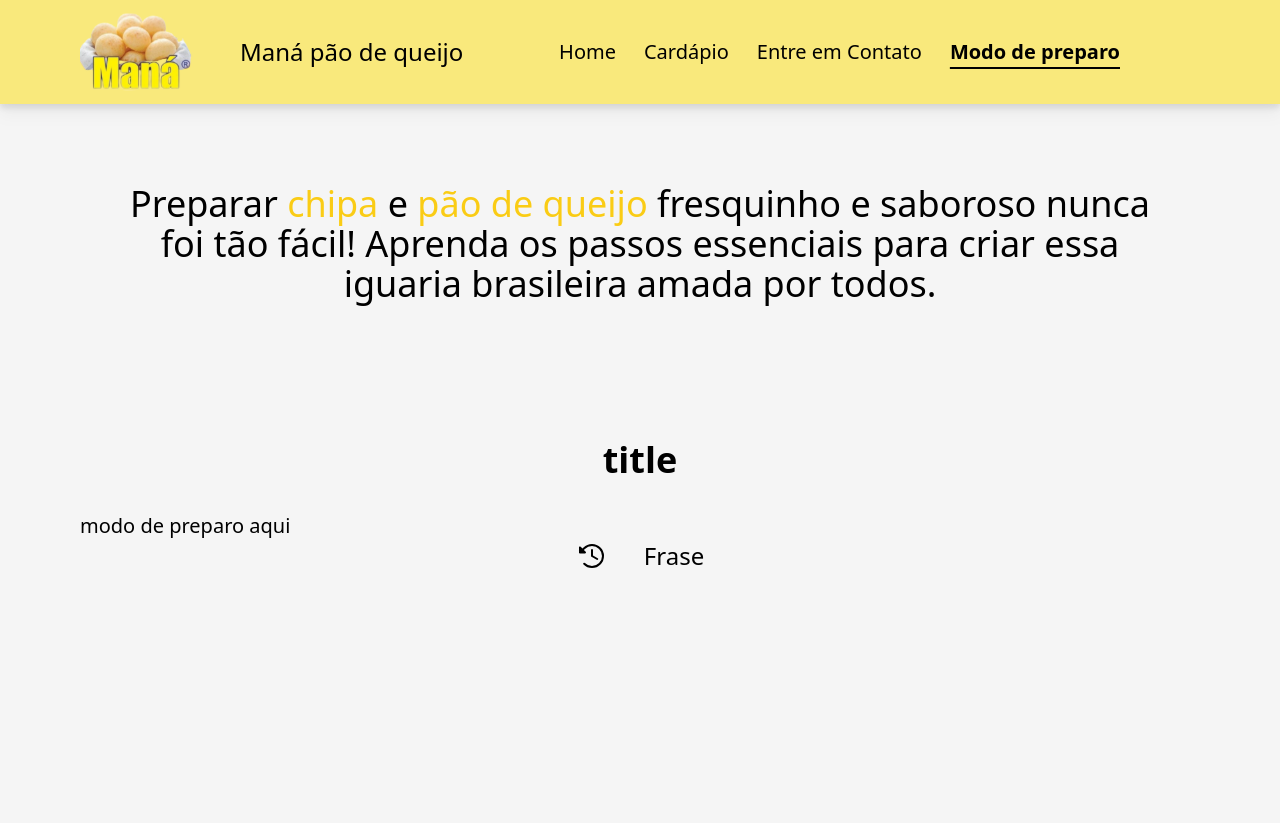
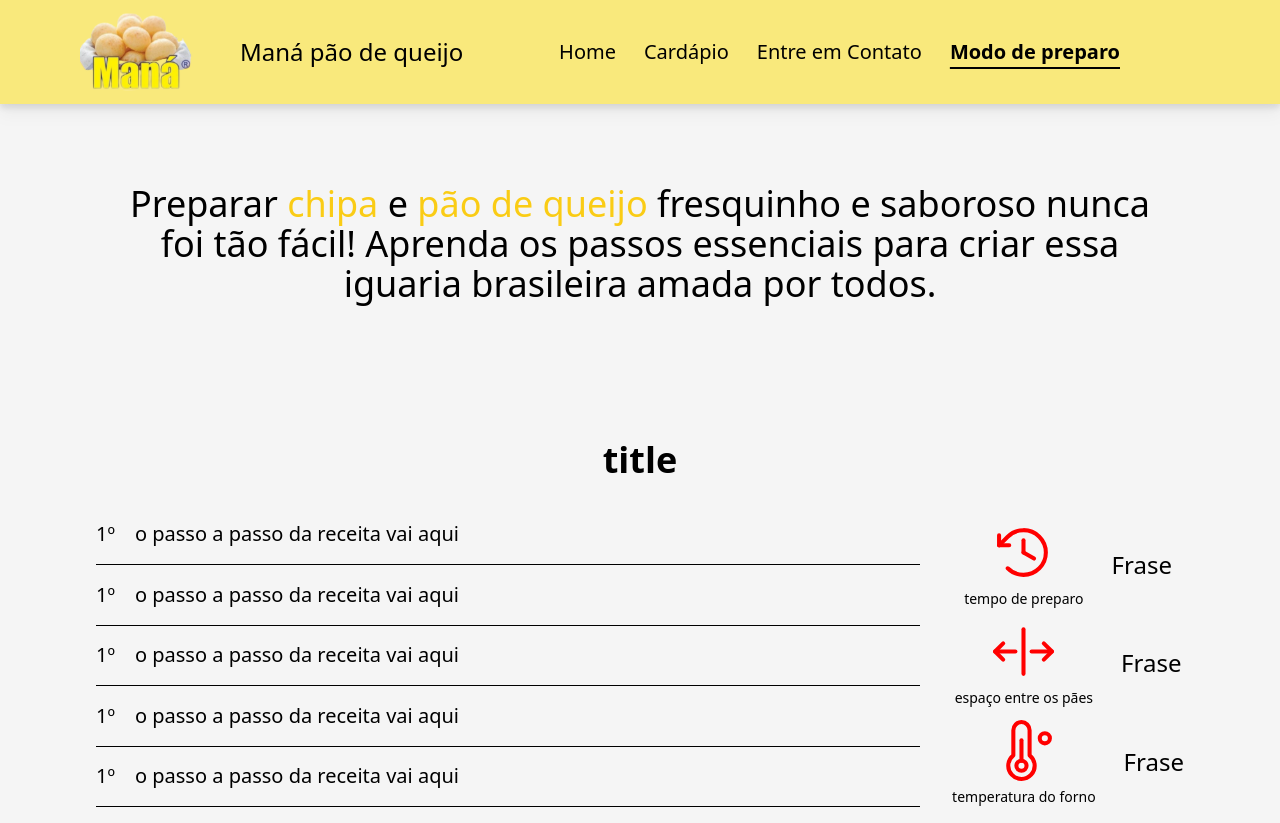
Before and after one commit to giovaniocan/cheese-bread, a Next.js app: page /recipe in a window 1280 px wide. Before the commit the page ends 800 px from the top, so only its background shows below. Built offline with nearby package versions, Linux system fonts and the light colour scheme.

Commit message:
Css from PrepareRecipe compnent is finished

```diff
--- a/src/components/PrepareRecipe/index.tsx
+++ b/src/components/PrepareRecipe/index.tsx
@@ -1,22 +1,102 @@
-import { ClockCounterClockwise } from 'phosphor-react'
+import {
+  ArrowsOutLineHorizontal,
+  ClockCounterClockwise,
+  Thermometer,
+} from 'phosphor-react'
 
 export function PrepareRecipe() {
   return (
-    <div className="flex flex-col gap-8">
+    <div className="flex flex-col gap-6">
       <div className="w-full flex justify-center">
         <h1 className="text-xl md:text-2xl lg:text-3xl xl:text-4xl font-semibold">
           title
         </h1>
       </div>
-      <div>
-        <div className="flex flex-col">
-          <span className="text-base md:text-lg lg:text-xl">
-            modo de preparo aqui
-          </span>
+      <div className="flex flex-col md:flex-row gap-8 p-4">
+        <div className="flex flex-1 flex-col gap-4">
+          <div className="flex flex-col gap-4">
+            <div className="flex gap-5 w-fullitems-center">
+              <span className="text-base md:text-lg lg:text-xl">{'1º'}</span>
+              <span className="text-base md:text-lg lg:text-xl">
+                o passo a passo da receita vai aqui
+              </span>
+            </div>
+            <div className="w-full h-[0.5px] bg-black"></div>
+          </div>
+
+          <div className="flex flex-col gap-4">
+            <div className="flex gap-5 w-fullitems-center">
+              <span className="text-base md:text-lg lg:text-xl">{'1º'}</span>
+              <span className="text-base md:text-lg lg:text-xl">
+                o passo a passo da receita vai aqui
+              </span>
+            </div>
+            <div className="w-full h-[0.5px] bg-black"></div>
+          </div>
+
+          <div className="flex flex-col gap-4">
+            <div className="flex gap-5 w-fullitems-center">
+              <span className="text-base md:text-lg lg:text-xl">{'1º'}</span>
+              <span className="text-base md:text-lg lg:text-xl">
+                o passo a passo da receita vai aqui
+              </span>
+            </div>
+            <div className="w-full h-[0.5px] bg-black"></div>
+          </div>
+
+          <div className="flex flex-col gap-4">
+            <div className="flex gap-5 w-fullitems-center">
+              <span className="text-base md:text-lg lg:text-xl">{'1º'}</span>
+              <span className="text-base md:text-lg lg:text-xl">
+                o passo a passo da receita vai aqui
+              </span>
+            </div>
+            <div className="w-full h-[0.5px] bg-black"></div>
+          </div>
+
+          <div className="flex flex-col gap-4">
+            <div className="flex gap-5 w-fullitems-center">
+              <span className="text-base md:text-lg lg:text-xl">{'1º'}</span>
+              <span className="text-base md:text-lg lg:text-xl">
+                o passo a passo da receita vai aqui
+              </span>
+            </div>
+            <div className="w-full h-[0.5px] bg-black"></div>
+          </div>
         </div>
-        <div className="flex justify-around lg:flex-col">
-          <div className="flex gap-9 items-center justify-center">
-            <ClockCounterClockwise size={32} weight="fill" />
+
+        <div className="flex justify-between lg:flex-col">
+          <div className="flex flex-col lg:flex-row gap-4 md:gap-7 items-center justify-center">
+            <div className="flex flex-col gap-1 items-center">
+              <ClockCounterClockwise size={65} color="#FF0000" />
+              <span className="text-xs text-center md:text-sm ">
+                tempo de preparo
+              </span>
+            </div>
+            <span className="text-base md:text-lg lg:text-xl xl:text-2xl font-medium">
+              Frase
+            </span>
+          </div>
+
+          <div className="flex flex-col lg:flex-row gap-4 md:gap-7 items-center justify-center">
+            <div className="flex flex-col gap-1 items-center">
+              <ArrowsOutLineHorizontal size={65} color="#FF0000" />
+              <span className="text-xs text-center md:text-sm ">
+                espaço entre os pães
+              </span>
+            </div>
+            <span className="text-base md:text-lg lg:text-xl xl:text-2xl font-medium">
+              Frase
+            </span>
+          </div>
+
+          <div className="flex flex-col lg:flex-row gap-4 md:gap-7 items-center justify-center">
+            <div className="flex flex-col gap-1 items-center">
+              <Thermometer size={65} color="#FF0000" />
+              <span className="text-xs text-center md:text-sm ">
+                temperatura do forno
+              </span>
+            </div>
             <span className="text-base md:text-lg lg:text-xl xl:text-2xl font-medium">
               Frase
             </span>
```
Also changed, not shown: src/components/PrepareRecipe/Notes.tsx (added).
